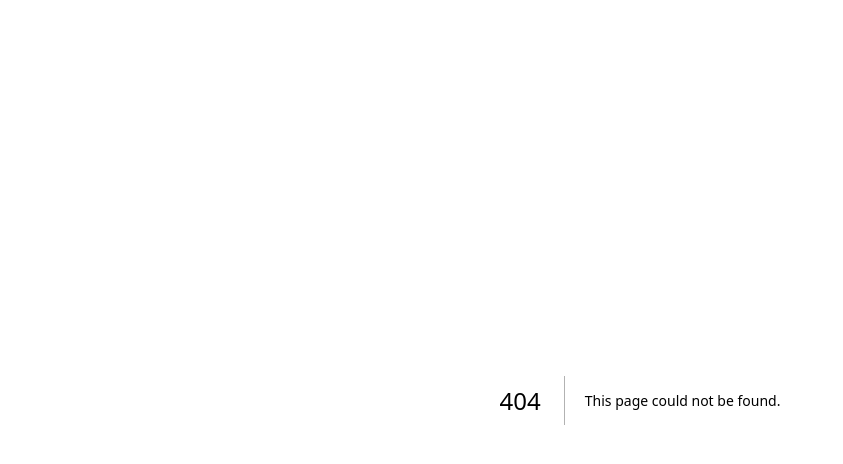
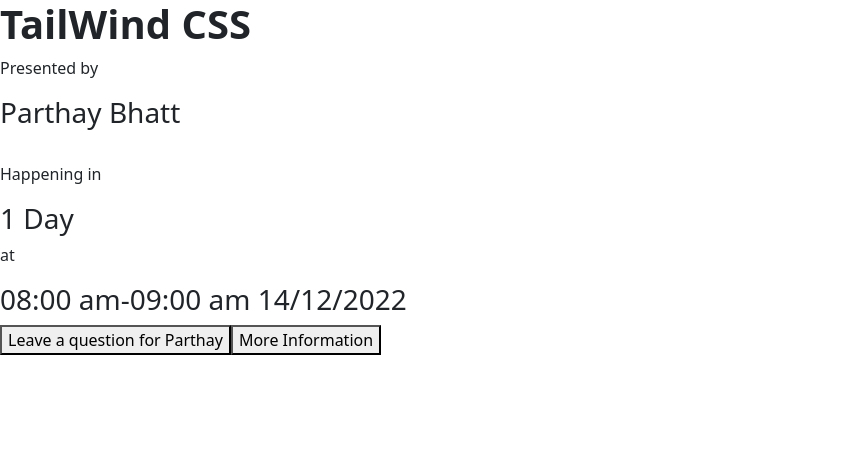
Before and after one commit to ihamiltonelaquil/lunch-and-learn-internal-FE, a Next.js app: page /cardTest in a window 1280 px wide. Before the commit this address had no page. Shown: the top 464 px of the page, without its empty margins (0-843 px from the left). Built offline with nearby package versions, Linux system fonts and the light colour scheme.

Commit message:
Working on meeting card Component, Will put on a hook to keep it updating live

```diff
--- /dev/null
+++ b/components/Cards/MeetingCard.tsx
@@ -0,0 +1,87 @@
+import { convertToDate, dateFormatter, timeFormatter } from "../../lib/dateHelper";
+
+interface MeetingData {
+    meetingID: number;
+    topic: string;
+    meetingStart: string;
+    meetingEnd: string;
+    creatorName: string;
+    description: string;
+}
+
+const MainCard: React.FC<{ meetingData: MeetingData }> = ({ meetingData }) => {
+    const { meetingID, topic, meetingStart, meetingEnd, creatorName } = meetingData;
+
+    const now = new Date();
+    var timeDiff = ((convertToDate(meetingStart)).getTime() - now.getTime());
+    const diffDaysStart = Math.floor(timeDiff / (1000 * 3600 * 24));
+    const diffHoursStart = Math.floor(timeDiff / (1000 * 3600));
+    const diffMinutesStart = Math.floor(timeDiff / (1000 * 60));
+    const diffSecondsStart = Math.floor(timeDiff / (1000));
+    timeDiff = ((convertToDate(meetingEnd)).getTime() - now.getTime());
+    const diffSecondsEnd = Math.floor(timeDiff / (1000));
+
+    var meetingStatus = "Happening in";
+    var meetingOffset = diffDaysStart + " Days";
+
+    console.log(diffSecondsStart)
+    console.log(diffSecondsEnd + " " + diffSecondsStart);
+
+    if(diffSecondsStart > 0){
+        if (diffDaysStart > 1) {
+            meetingOffset = diffDaysStart + " Days";
+        } else if (diffDaysStart === 1) {
+            meetingOffset = diffDaysStart + " Day";
+        } else if (diffDaysStart < 1) {
+            meetingOffset = diffHoursStart + " Hours";
+            if (diffHoursStart < 1) {
+                meetingOffset = diffMinutesStart + " Minutes";
+                if (diffMinutesStart < 1) {
+                    meetingOffset = diffSecondsStart + " Seconds";
+                }
+            }
+        }
+    }
+    else if(diffSecondsEnd > 0 && diffSecondsStart < 0){
+        meetingStatus = "Happening";
+        meetingOffset = "Now";
+    }
+    else{
+        meetingStatus = "Happened";
+        meetingOffset = "Today";
+        if(diffDaysStart < -1){
+            meetingOffset = Math.abs(diffDaysStart) + " Days Ago";
+        }
+    }
+
+
+
+    return (
+        <div key={meetingID}>
+            <div className="mainContent">
+                <h1><strong>{topic}</strong></h1>
+                <p>Presented by</p>
+                <h3>{creatorName}</h3>
+                <br></br>
+
+                <p>{meetingStatus}</p>
+                <h3>{meetingOffset}</h3>
+
+                <p>at</p>
+                <h3>
+                    {
+                    (timeFormatter.format(convertToDate(meetingStart)))+"-"
+                    +(timeFormatter.format(convertToDate(meetingEnd)))+" "
+                    +(dateFormatter.format(convertToDate(meetingStart)))
+                    }
+                </h3>
+            </div>
+            <div className="buttons">
+                <button>Leave a question for Parthay</button>
+                <button>More Information</button>
+            </div>
+        </div>
+    )
+};
+
+export default MainCard;
--- a/lib/dateHelper.ts
+++ b/lib/dateHelper.ts
@@ -3,6 +3,9 @@
     day:    'numeric',
     month:  'numeric',
     year:   'numeric',
+})
+
+export const timeFormatter = new Intl.DateTimeFormat("en-AU", {
     hour:   '2-digit',
     minute: '2-digit',
 })
--- /dev/null
+++ b/pages/cardTest.tsx
@@ -0,0 +1,16 @@
+import MeetingCard from "../components/Cards/MeetingCard";
+
+export default function cardTest(){
+    const data = {
+        meetingID: 1,
+        topic: "TailWind CSS",
+        meetingStart: "2022-12-14T08:00:00",
+        meetingEnd: "2023-03-04T09:00:00",
+        creatorName: "Parthay Bhatt",
+        description: "Test Description"
+    }
+
+    return(
+        <MeetingCard meetingData={data} />
+    )
+}
```
Also changed, not shown: components/LargeButton.tsx (added, +7 -0 lines), components/styledComponents.tsx (+22 -0 lines).
